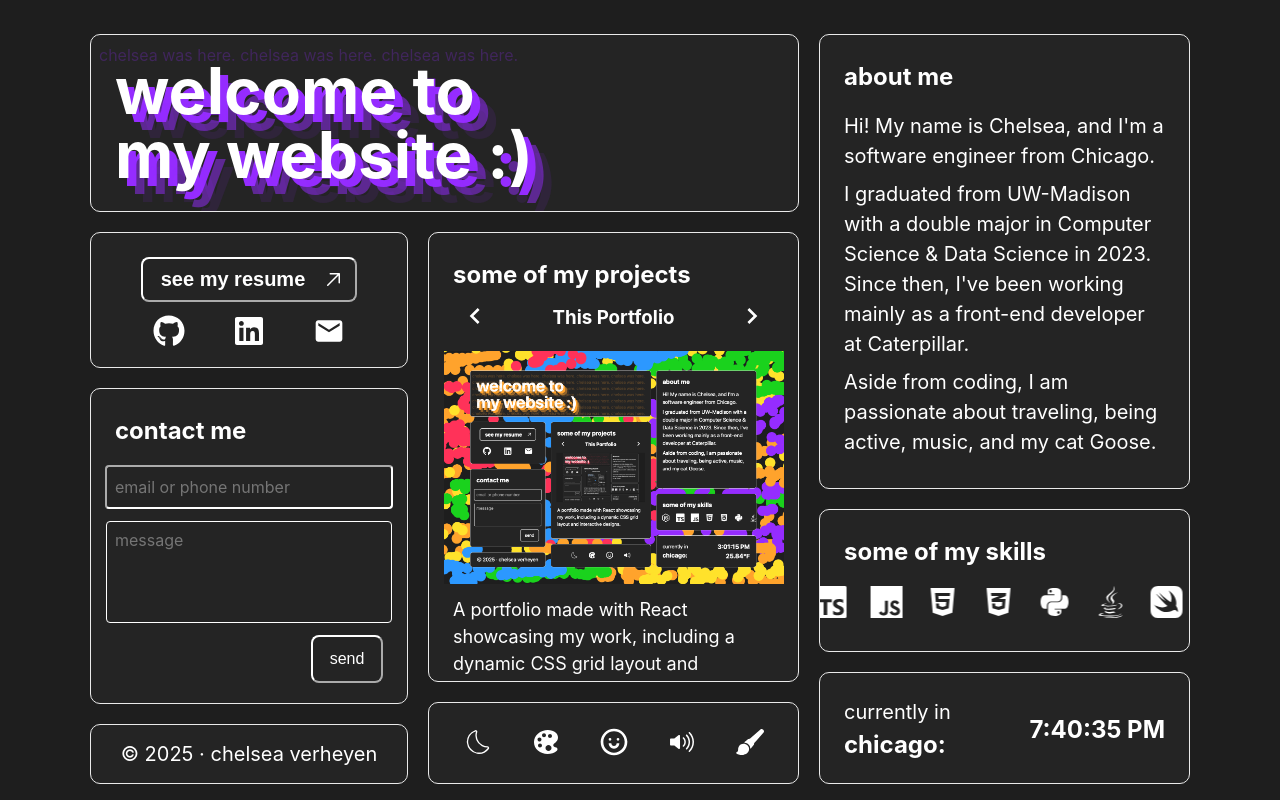
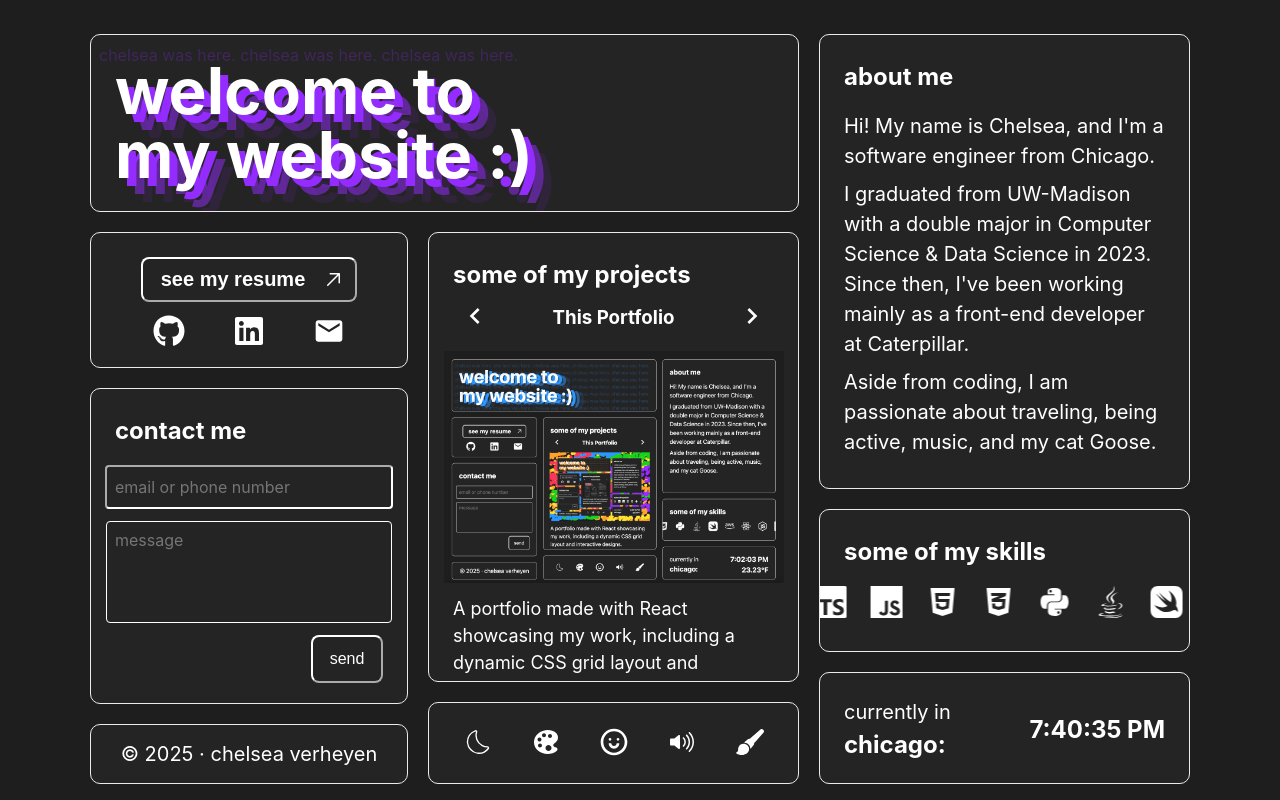
Before and after one commit to chelseautumn/portfolio, a React (Vite) app: page / in a window 1280 px wide. Built offline with nearby package versions, Linux system fonts and the light colour scheme; no server answers.

Commit message:
new portfolio image

```diff
--- a/src/sections/Projects.jsx
+++ b/src/sections/Projects.jsx
@@ -11,7 +11,7 @@ function Projects() {
   const Portfolio = () => {
     return (
       <div className="portfolio">
-        <img src="/folio2.webp" alt="portfolio" />
+        <img src="/folio3.webp" alt="portfolio" />
         <p>
           A portfolio made with React showcasing my work, including a dynamic
           CSS grid layout and interactive designs.
```
Also changed, not shown: public/folio3.webp (added).
